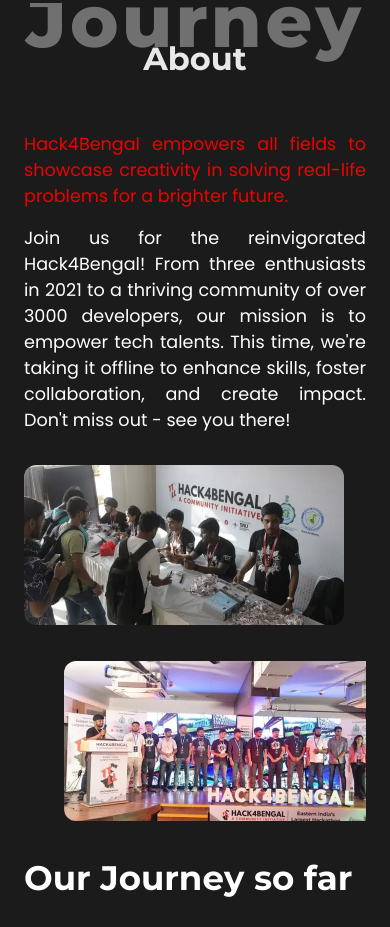
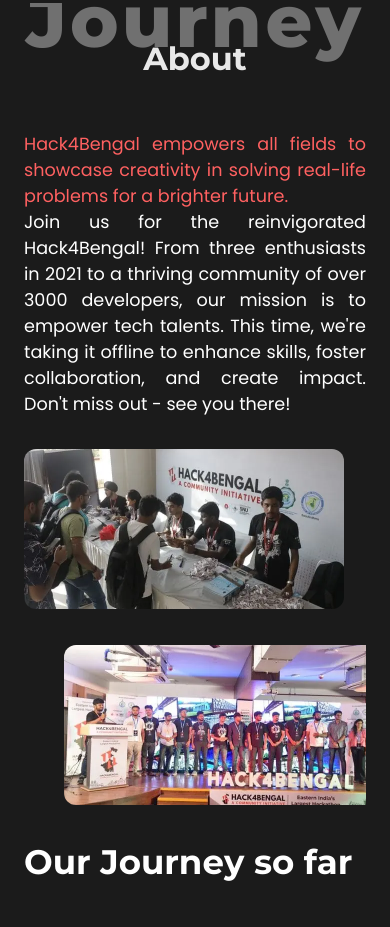
Before and after one commit to hack4bengal/s3, a React (Vite) app: page / in a window 390 px wide. Shown: the part 940-1867 px from the top of the page. Built offline with nearby package versions, Linux system fonts and the light colour scheme.

Commit message:
About page color updated

```diff
--- a/src/components/private/about/About.jsx
+++ b/src/components/private/about/About.jsx
@@ -21,11 +21,11 @@ const About = () => {
 
         <div className="about__content">
           <div className="about__desc">
-            <p >
+            <p className="light">
               Hack4Bengal empowers all fields to showcase creativity in solving
               real-life problems for a brighter future.
             </p>
-            <p>
+            <p >
               Join us for the reinvigorated Hack4Bengal! From three enthusiasts
               in 2021 to a thriving community of over 3000 developers, our
               mission is to empower tech talents. This time, we're taking it
--- a/src/components/private/about/About.scss
+++ b/src/components/private/about/About.scss
@@ -49,6 +49,11 @@
 
 
 
+  .light{
+    color: rgba(240, 0, 0);
+  }
+
+
   .about__content {
     display: flex;
     align-items: start;
@@ -65,13 +70,11 @@
 
         p {
           font-size: 1rem;
-
-          &:nth-of-type(1) {
-            color:#FF6161;
-            margin-bottom: 1rem;
-          }
         }
 
+        .light{
+          color: #FF6161;
+        }
 
       }
 
@@ -80,10 +83,8 @@
         font-weight: 500;
         font-family: var(--body-font);
 
-        &:nth-of-type(1) {
-          color: rgba(240, 0, 0);
-          margin-bottom: 1rem;
-        }
+
+
       }
 
       h2 {
```
